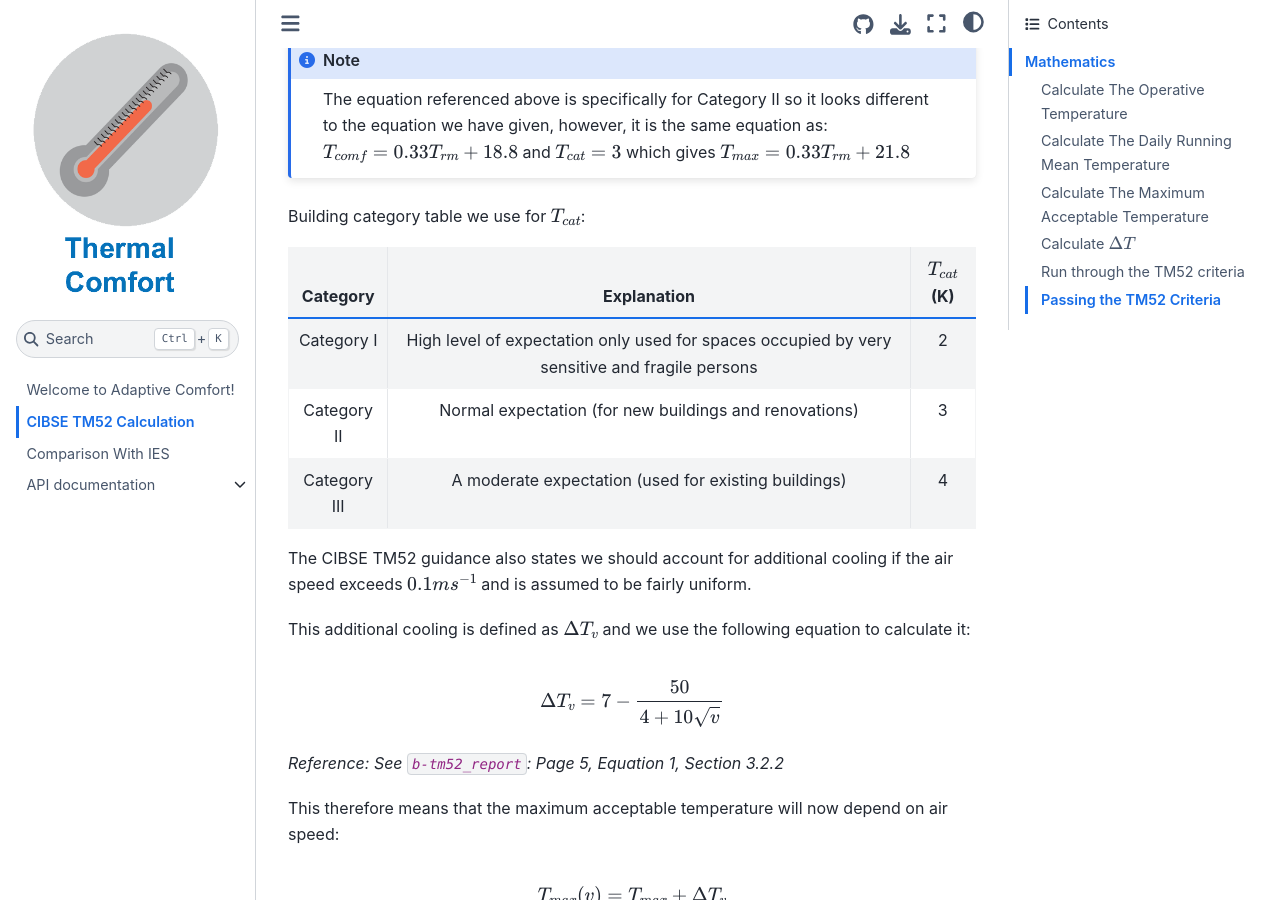
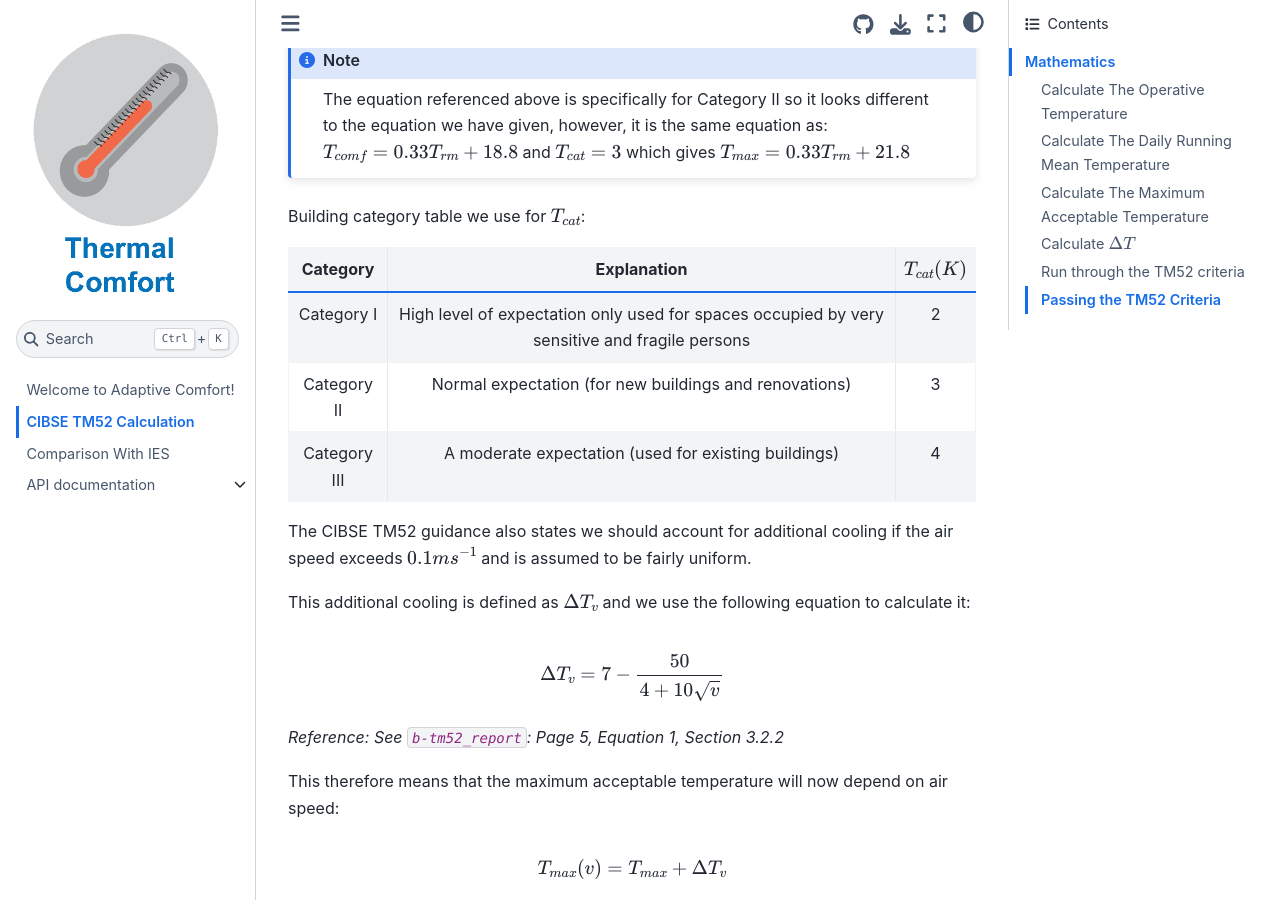
Before and after one commit to maxfordham/adaptive-comfort, a Jupyter Book: the page built from docs/calculation.md, in a window 1280 px wide and 900 px high, scrolled down 1926 px. Built offline with Jupyter Book 1.0.4 settings and Sphinx 7.4.7 and the Sphinx Book theme 1.1.4, drawn with Linux system fonts in a browser that asks for light colours; pages that are not in the unit, such as notebooks, are missing from menus; cross-references to code outside the pages are shown as plain code.

```diff
--- a/docs/calculation.md
+++ b/docs/calculation.md
@@ -80,7 +80,7 @@ $T_{comf} = 0.33 T_{rm} + 18.8$ and $T_{cat} = 3$ which gives $T_{max} = 0.33 T_
 
 Building category table we use for $T_{cat}$:
 
-|   Category   |                                          Explanation                                          | $T_{cat}$ (K) |
+|   Category   |                                          Explanation                                          | $T_{cat} (K)$ |
 | :----------: | :-------------------------------------------------------------------------------------------: | :-----------: |
 |  Category I  | High level of expectation only used for spaces occupied by very sensitive and fragile persons |       2       |
 | Category II  |                    Normal expectation (for new buildings and renovations)                     |       3       |
```
Also changed, not shown: 2 other files.
